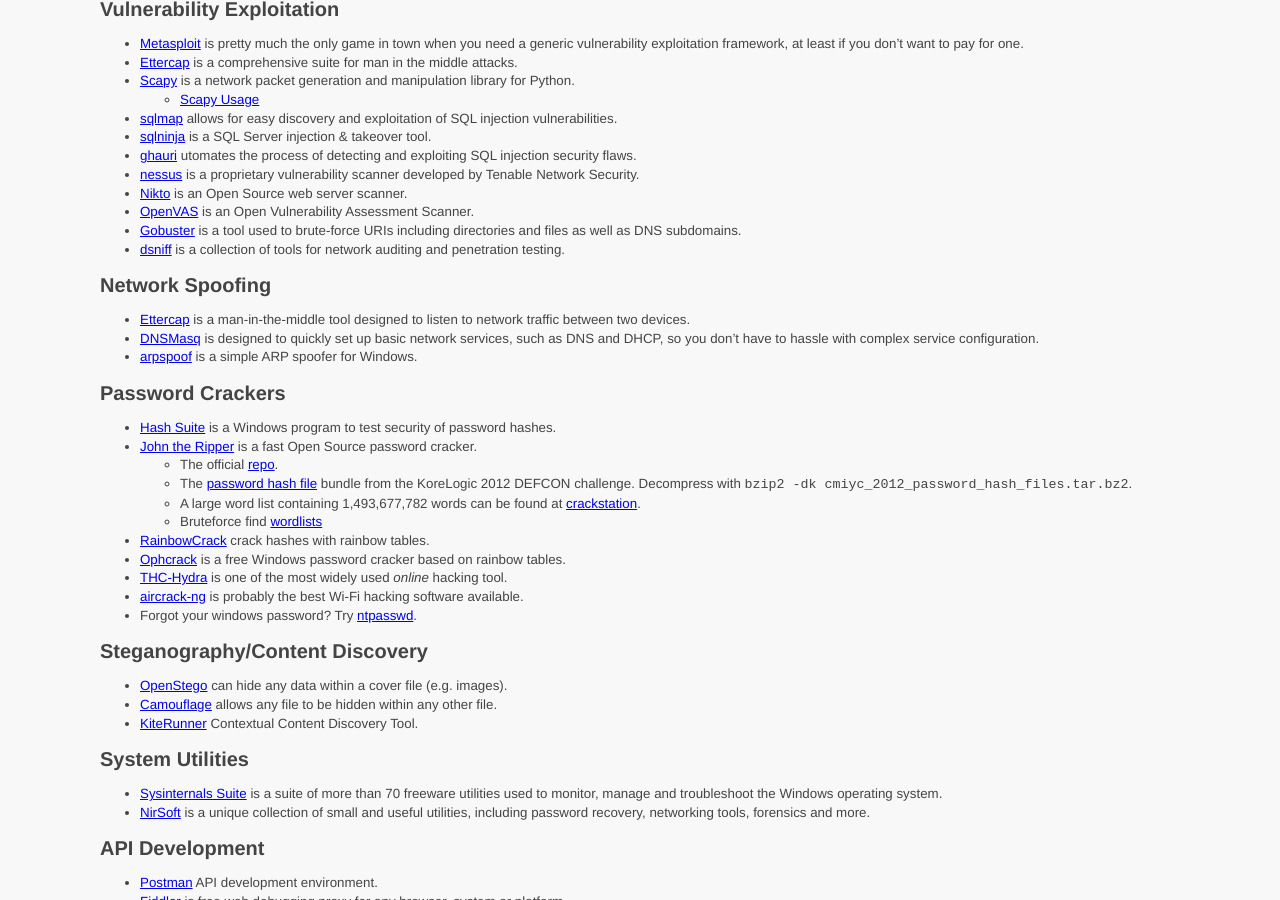
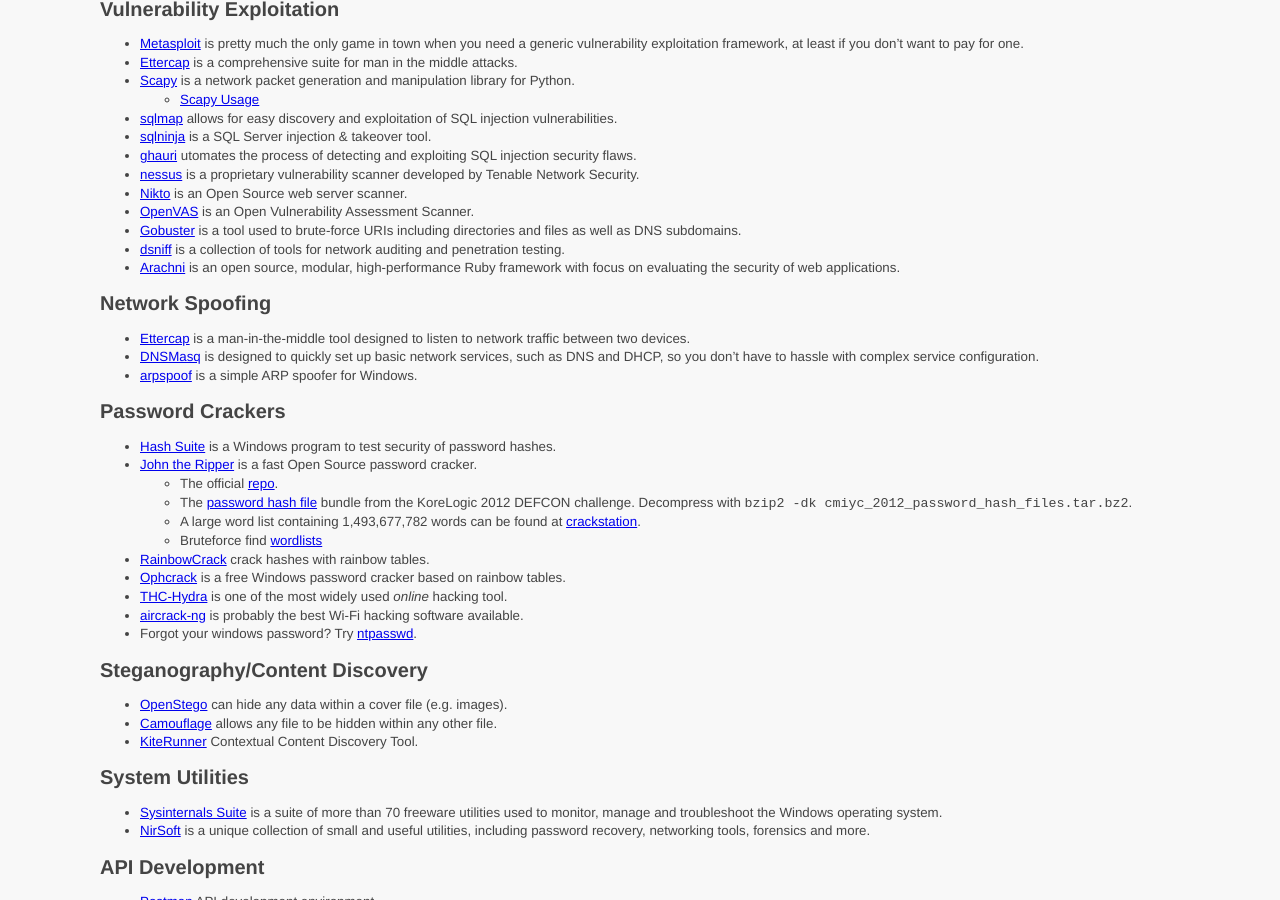
Before and after one commit to ycpcs/cs335-spring2024, a Jekyll site: the page built from resources/index.md, in a window 1280 px wide and 900 px high, scrolled down 1083 px. Built offline with Jekyll 4.4.1, drawn with Linux system fonts in a browser that asks for light colours.

Commit message:
update resources

```diff
--- a/resources/index.md
+++ b/resources/index.md
@@ -74,6 +74,7 @@ Vulnerability Exploitation
 - [OpenVAS](http://www.openvas.org/) is an Open Vulnerability Assessment Scanner.
 - [Gobuster](https://github.com/OJ/gobuster) is a tool used to brute-force URIs including directories and files as well as DNS subdomains.
 - [dsniff](https://www.monkey.org/~dugsong/dsniff/) is a collection of tools for network auditing and penetration testing.
+- [Arachni](https://ecsypno.com/pages/arachni-web-application-security-scanner-framework) is an open source, modular, high-performance Ruby framework with focus on evaluating the security of web applications.
 
 Network Spoofing
 ------------------------------------
```
